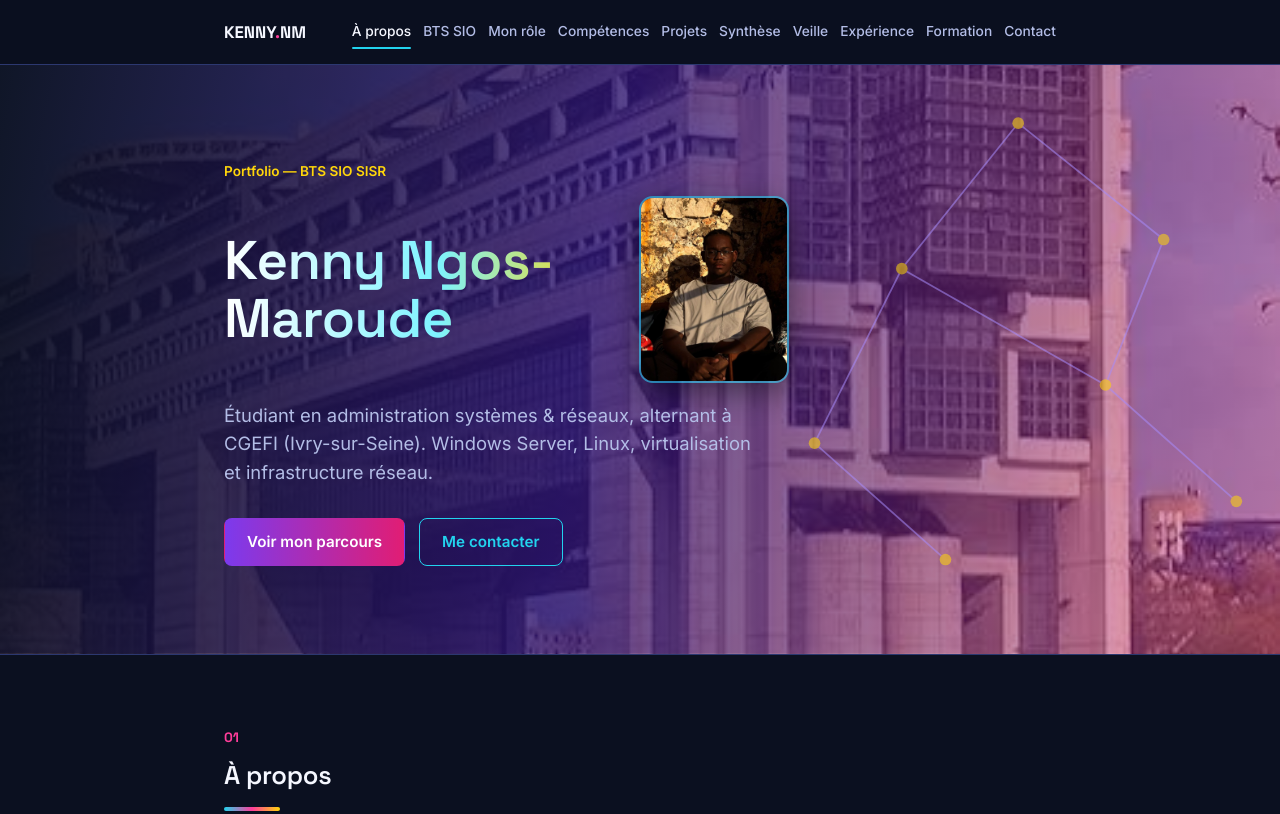
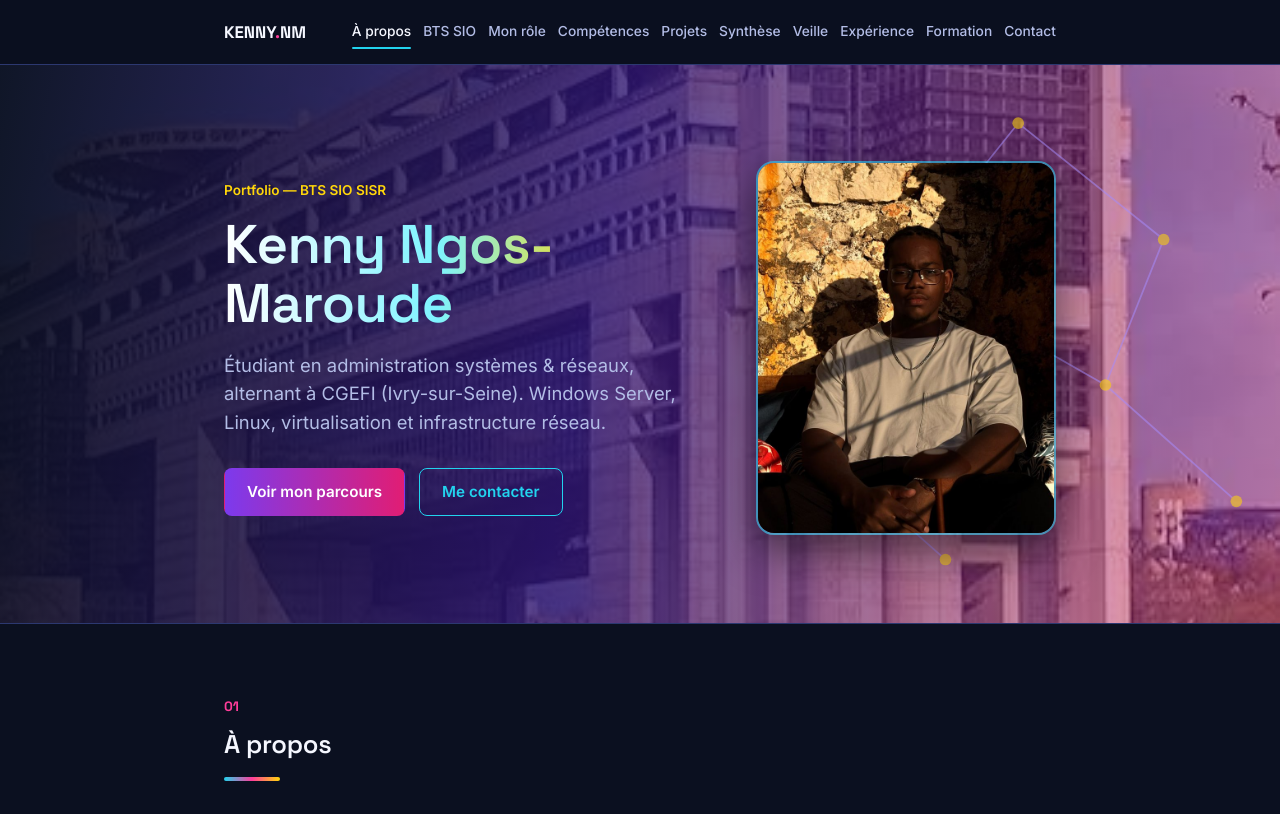
Before and after one commit to Max-thecreator/portfolio-version-final, a plain HTML site: page index.html in a window 1280 px wide. Shown: the top 814 px of the page. Drawn offline with Linux system fonts and the light colour scheme.

Commit message:
Met en ligne le tableau de synthèse officiel rempli, photo à droite et agrandie
Co-Authored-By: Claude Opus 5.5 <noreply@anthropic.com>
Claude-Session: https://claude.ai/code/session_01LZrT58SiqQtKYqK9Pj3xgE

```diff
--- a/index.html
+++ b/index.html
@@ -27,10 +27,11 @@
 <style>
   .hero{background-image:linear-gradient(100deg, rgba(11,16,32,0.96) 0%, rgba(48,22,120,0.80) 46%, rgba(255,61,154,0.38) 100%), url('hero-bercy.jpg');}
   @media (max-width:640px){ .hero{background-image:linear-gradient(180deg, rgba(11,16,32,0.90) 0%, rgba(48,22,120,0.78) 100%), url('hero-bercy.jpg');} }
-  .hero-id{display:flex; align-items:center; gap:28px;}
-  .hero-photo{margin:0; flex:0 0 auto; width:150px; border-radius:14px; overflow:hidden; border:2px solid rgba(34,211,238,0.55); box-shadow:0 10px 30px rgba(0,0,0,0.45);}
+  .hero-content{display:grid; grid-template-columns:minmax(0,1fr) auto; column-gap:56px; align-items:center;}
+  .hero-photo{margin:0; width:300px; border-radius:18px; overflow:hidden; border:2px solid rgba(34,211,238,0.55); box-shadow:0 16px 40px rgba(0,0,0,0.5);}
   .hero-photo img{display:block; width:100%; height:auto; aspect-ratio:4/5; object-fit:cover; object-position:center 28%;}
-  @media (max-width:640px){ .hero-id{gap:16px;} .hero-photo{width:96px; border-radius:10px;} }
+  @media (max-width:920px){ .hero-photo{width:230px;} .hero-content{column-gap:32px;} }
+  @media (max-width:640px){ .hero-content{grid-template-columns:1fr;} .hero-photo{order:-1; width:180px; margin-bottom:24px; border-radius:14px;} }
 </style>
 </head>
 <body>
@@ -78,16 +79,16 @@
     </g>
   </svg>
   <div class="wrap hero-content">
+    <div class="hero-text">
     <div class="eyebrow">Portfolio — BTS SIO SISR</div>
-    <div class="hero-id">
-      <h1>Kenny Ngos-Maroude</h1>
-      <figure class="hero-photo"><img src="kenny.jpg" alt="Portrait de Kenny Ngos-Maroude" width="720" height="960"></figure>
-    </div>
+    <h1>Kenny Ngos-Maroude</h1>
     <p class="tag">Étudiant en administration systèmes &amp; réseaux, alternant à CGEFI (Ivry-sur-Seine). Windows Server, Linux, virtualisation et infrastructure réseau.</p>
     <div class="hero-actions">
       <a class="btn primary" href="#experience">Voir mon parcours</a>
       <a class="btn ghost" href="#contact">Me contacter</a>
     </div>
+    </div>
+    <figure class="hero-photo"><img src="kenny.jpg" alt="Portrait de Kenny Ngos-Maroude" width="720" height="960"></figure>
   </div>
 </section>
 
@@ -230,6 +231,7 @@
           <tr class="grp"><td colspan="8">Réalisations en milieu professionnel, première année</td></tr>
 <tr><td class="real">Préparation du matériel informatique (ordinateurs, téléphones) et mastérisation des postes.<span class="comp"><b>Compétences :</b> Mettre à disposition des utilisateurs un service informatique</span></td><td class="per">Depuis le 08/09/25</td><td class="mk"></td><td class="mk"></td><td class="mk"></td><td class="mk"></td><td class="mk"><span class="dot" aria-label="oui"></span></td><td class="mk"></td></tr>
 <tr><td class="real">Gestion de l&#x27;inventaire informatique : recensement du parc et inventaire des disques durs pour évaluer leur obsolescence.<span class="comp"><b>Compétences :</b> Gérer le patrimoine informatique</span></td><td class="per">Depuis le 08/09/25</td><td class="mk"><span class="dot" aria-label="oui"></span></td><td class="mk"></td><td class="mk"></td><td class="mk"></td><td class="mk"></td><td class="mk"></td></tr>
+          <tr class="grp"><td colspan="8">Réalisations en milieu professionnel, deuxième année</td></tr>
 <tr><td class="real">Création de clés USB bootables pour l&#x27;installation des postes.<span class="comp"><b>Compétences :</b> Mettre à disposition des utilisateurs un service informatique</span></td><td class="per">Depuis le 08/09/25</td><td class="mk"></td><td class="mk"></td><td class="mk"></td><td class="mk"></td><td class="mk"><span class="dot" aria-label="oui"></span></td><td class="mk"></td></tr>
 <tr><td class="real">Aménagement de parc informatique : raccordement de copieurs, installation de stations d&#x27;accueil et de doubles écrans.<span class="comp"><b>Compétences :</b> Gérer le patrimoine informatique · Mettre à disposition des utilisateurs un service informatique</span></td><td class="per">—</td><td class="mk"><span class="dot" aria-label="oui"></span></td><td class="mk"></td><td class="mk"></td><td class="mk"></td><td class="mk"><span class="dot" aria-label="oui"></span></td><td class="mk"></td></tr>
 <tr><td class="real">Consultation et prise en charge des tickets de demandes d&#x27;assistance.<span class="comp"><b>Compétences :</b> Répondre aux incidents et aux demandes d&#x27;assistance et d&#x27;évolution</span></td><td class="per">—</td><td class="mk"></td><td class="mk"><span class="dot" aria-label="oui"></span></td><td class="mk"></td><td class="mk"></td><td class="mk"></td><td class="mk"></td></tr>
```
Also changed, not shown: 2 other files.
